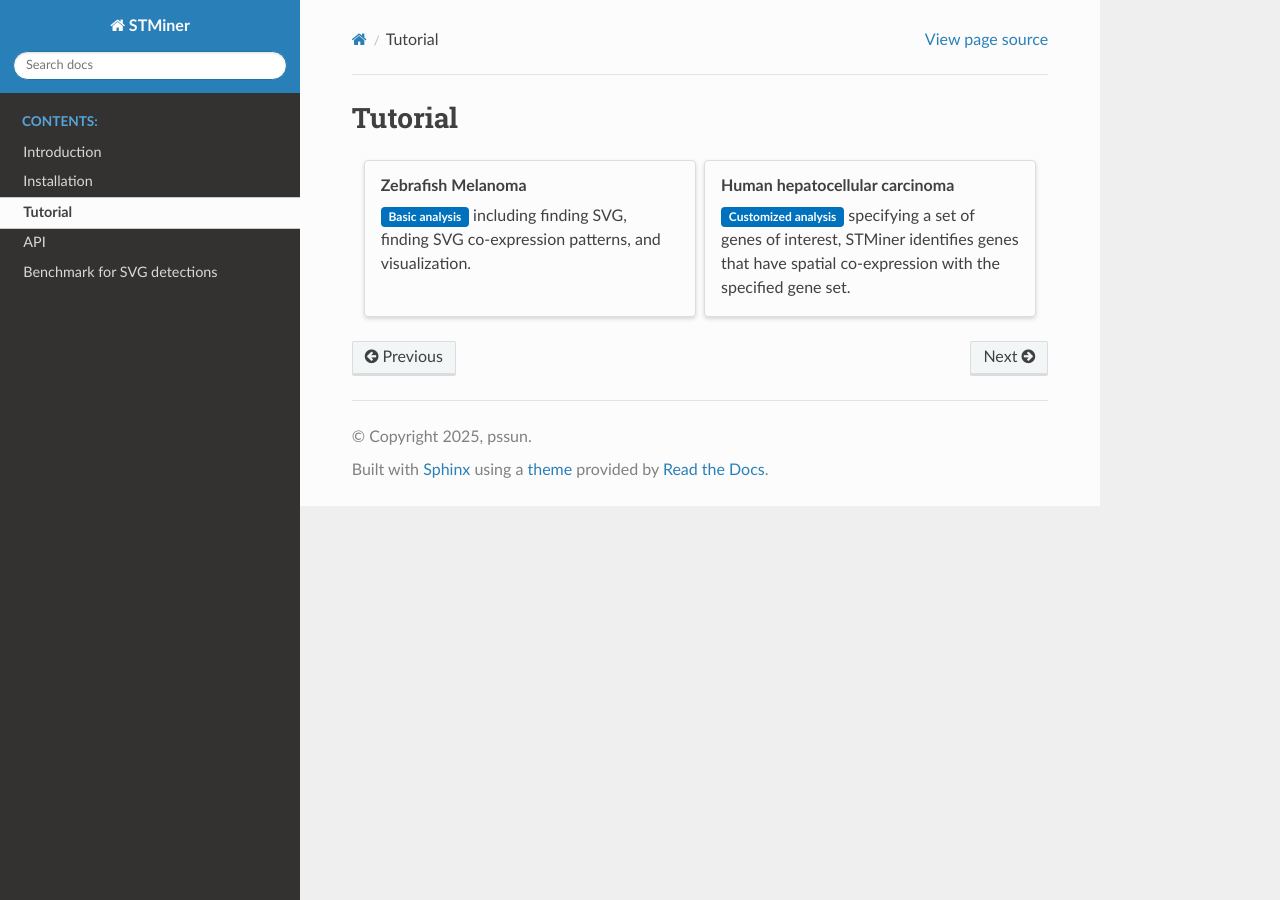
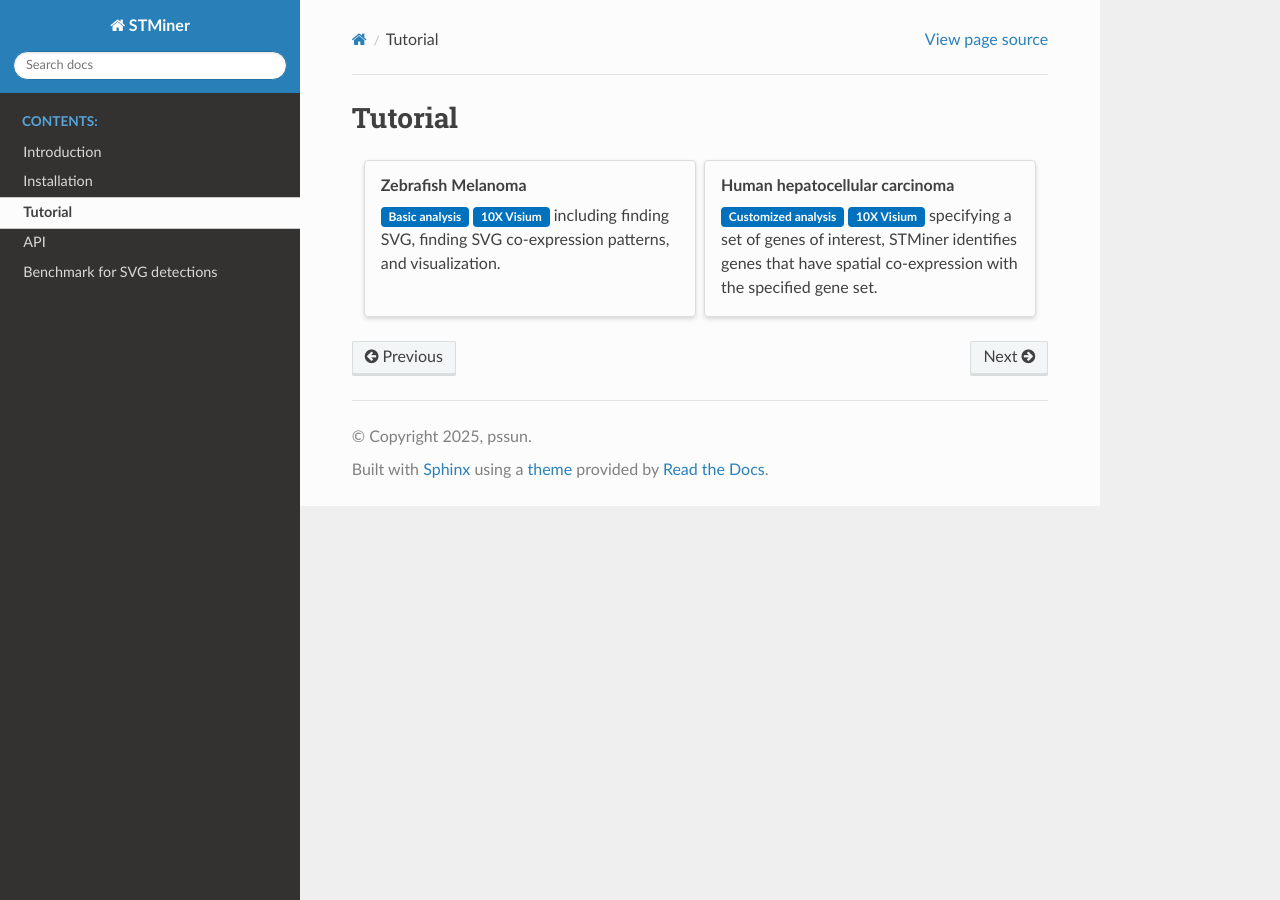
Before and after one commit to PSSUN/STMinerDoc, a Sphinx documentation site: the page built from source/Tutorial/Tutorial.rst, in a window 1280 px wide. Built offline with Sphinx 7.4.7 and the Read the Docs theme 3.1.0, drawn with Linux system fonts in a browser that asks for light colours.

Commit message:
Update Tutorial.rst

```diff
--- a/source/Tutorial/Tutorial.rst
+++ b/source/Tutorial/Tutorial.rst
@@ -8,11 +8,11 @@ Tutorial
       :link: Zebrafish_melanoma
       :link-type: doc
 
-      :bdg-link-primary:`Basic analysis` including finding SVG, finding SVG co-expression patterns, and visualization.
+      :bdg-link-primary:`Basic analysis` :bdg-link-primary:`10X Visium` including finding SVG, finding SVG co-expression patterns, and visualization.
 
 
    .. grid-item-card:: Human hepatocellular carcinoma
       :link: Human_HCC
       :link-type: doc
 
-      :bdg-link-primary:`Customized analysis` specifying a set of genes of interest, STMiner identifies genes that have spatial co-expression with the specified gene set.
+      :bdg-link-primary:`Customized analysis` :bdg-link-primary:`10X Visium` specifying a set of genes of interest, STMiner identifies genes that have spatial co-expression with the specified gene set.
```
